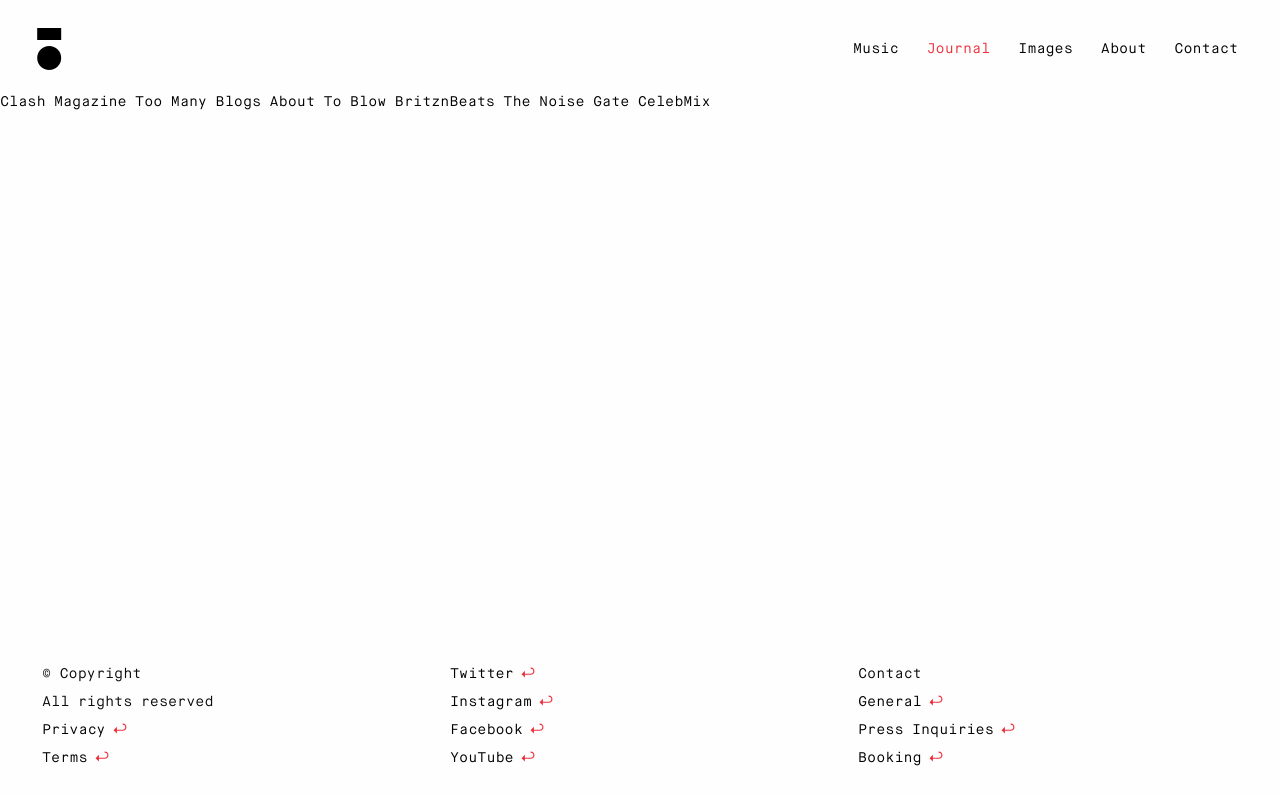
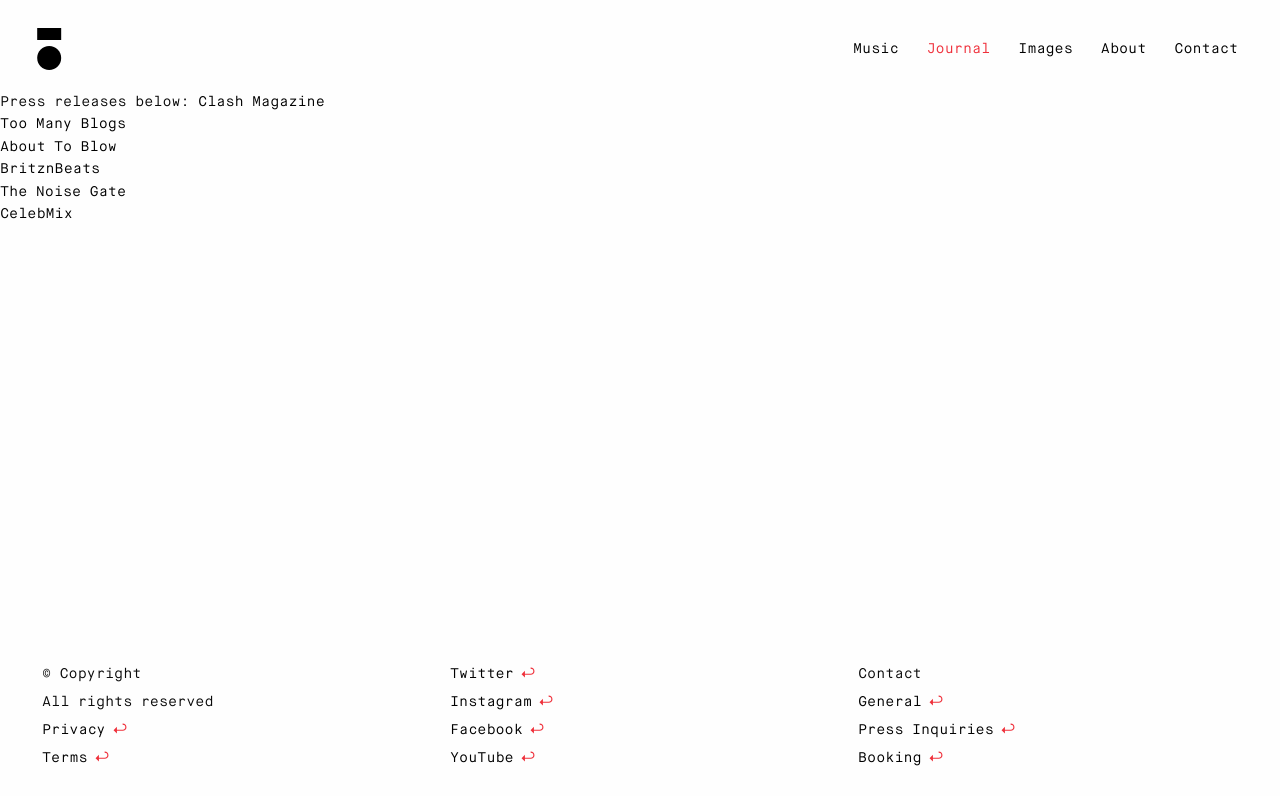
Before and after one commit to garethjohnsdesign/ojfridel.com, a Jekyll site: the page built from _posts/2017-08-24-feel-my-love-release.markdown, in a window 1280 px wide, cut to the strip 0-796 px from the top of the page. Built offline with Jekyll 4.4.1, drawn with Linux system fonts in a browser that asks for light colours; our own code applies the rules of GitHub Pages for plain Markdown files.

Commit message:
Updated Feel My Love Release

```diff
--- a/_posts/2017-08-24-feel-my-love-release.markdown
+++ b/_posts/2017-08-24-feel-my-love-release.markdown
@@ -3,9 +3,10 @@ title: Feel My Love Release
 date: 2017-08-24 10:56:00 Z
 ---
 
-[Clash Magazine](http://www.clashmusic.com/news/track-of-the-day-258-oj-fridel)
-[Too Many Blogs](http://toomanyblogs.co.uk/2017/09/04/whats-new-oj-fridel-feel-love-ft-byfyn/)
-[About To Blow](http://www.abouttoblow.com/oj-fridel-feel-love-ft-byfn/)
-[BritznBeats](https://www.britznbeatz.co.uk/single-post/2017/10/02/OJ-Fridel-Launch-Solo-Release-Feel-My-Love-Ft-BYFYN)
-[The Noise Gate](http://www.thenoisegate.com/oj-fridel-ft-byfyn-feel-my-love/)
+Press releases below:
+[Clash Magazine](http://www.clashmusic.com/news/track-of-the-day-258-oj-fridel)<br>
+[Too Many Blogs](http://toomanyblogs.co.uk/2017/09/04/whats-new-oj-fridel-feel-love-ft-byfyn/)<br>
+[About To Blow](http://www.abouttoblow.com/oj-fridel-feel-love-ft-byfn/)<br>
+[BritznBeats](https://www.britznbeatz.co.uk/single-post/2017/10/02/OJ-Fridel-Launch-Solo-Release-Feel-My-Love-Ft-BYFYN)<br>
+[The Noise Gate](http://www.thenoisegate.com/oj-fridel-ft-byfyn-feel-my-love/)<br>
 [CelebMix](http://celebmix.com/tag/oj-fridel/)
```
